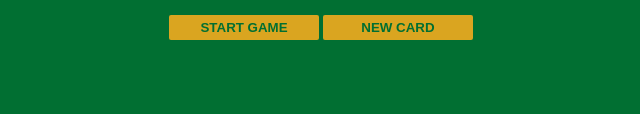
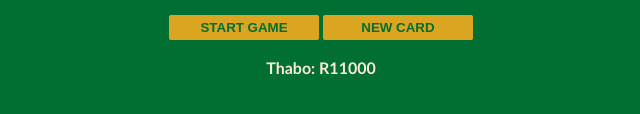
Before and after one commit to ThaboChauke/Blackjack_Game, a plain HTML site: page index.html in a window 1280 px wide. Shown: the part 174-288 px from the top of the page, without its empty margins (319-959 px from the left). Drawn offline with Linux system fonts and the light colour scheme.

Commit message:
player information

```diff
--- a/index.html
+++ b/index.html
@@ -15,6 +15,7 @@
 
     <button onclick="startGame()">START GAME</button>
     <button onclick="newCard()">NEW CARD</button>
+    <p id="player-el"></p>
 
     <script src="script.js"></script>
 </body>
--- a/script.js
+++ b/script.js
@@ -7,6 +7,13 @@ let messageEl = document.getElementById("message-el")
 let sumEl = document.getElementById("sum-el")
 let cardEl = document.getElementById("cards-el")
 
+let player = {
+    name : "Thabo",
+    chips : "11000"
+}
+
+let playerEl = document.getElementById("player-el")
+playerEl.textContent = player.name + ": R" + player.chips
 
 function getRandomCard() {
     let randomNumber = Math.floor(Math.random() * 13) + 1
@@ -55,12 +62,10 @@ function renderGame() {
 
 
 function newCard() {
-    console.log("Drawing a new card from the deck!")
     if (hasBlackjack === false && isAlive === true) {
         let thirdCard = getRandomCard()
         sum += thirdCard
         cards.push(thirdCard)
-
         renderGame()
     }
 }
```
